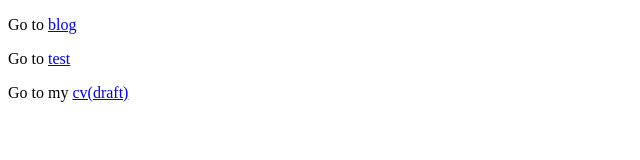
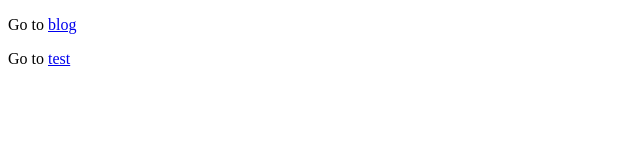
Before and after one commit to dragonbook/dragonbook.github.io, a plain HTML site: page index.html in a window 1280 px wide. Shown: the whole page, without its empty margins (0-640 px from the left). Drawn offline with Linux system fonts and the light colour scheme.

Commit message:
disable cv

```diff
--- a/index.html
+++ b/index.html
@@ -7,6 +7,6 @@
   <body>
       <p>Go to <a href="./blog/index.html">blog</a></p>
       <p>Go to <a href="./test/beginner-html-site/index.html">test</a></p>
-      <p>Go to my <a href="./cv_draft/index.html">cv(draft)</a></p>
+      <!-- <p>Go to my <a href="./cv_draft/index.html">cv(draft)</a></p> -->
   </body>
 </html>
```
